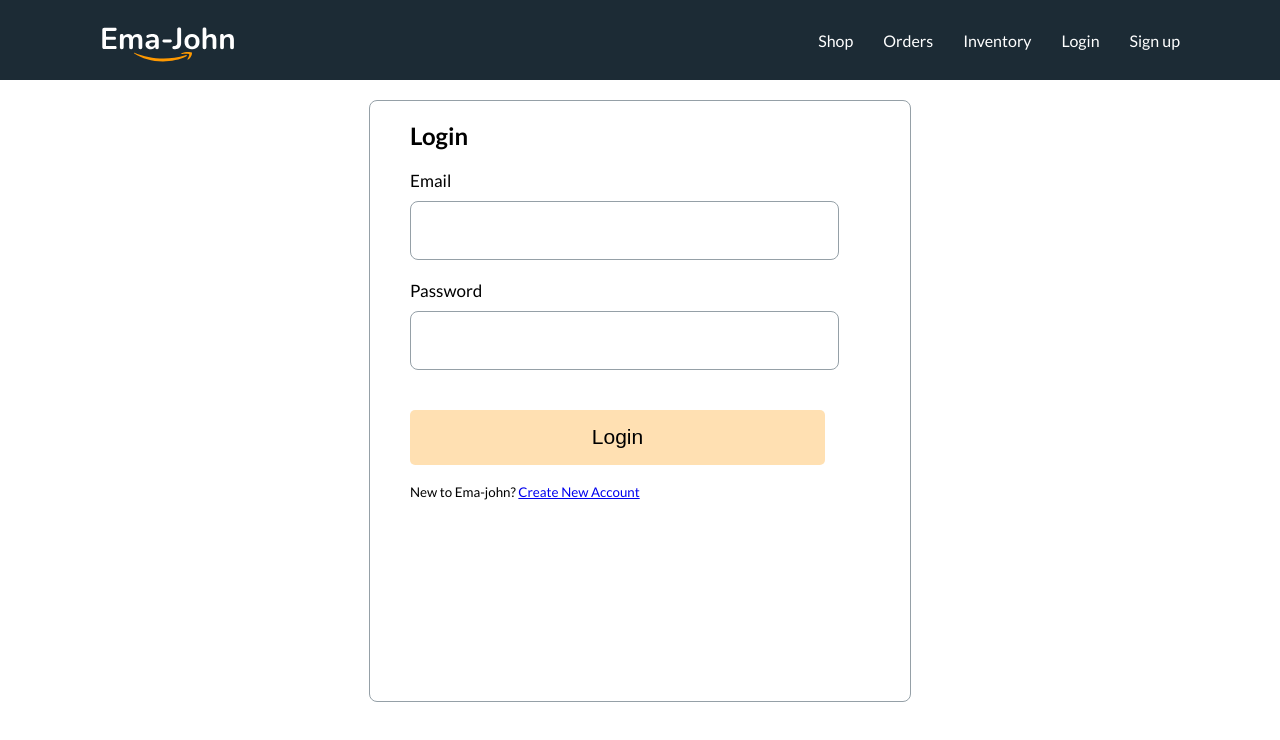
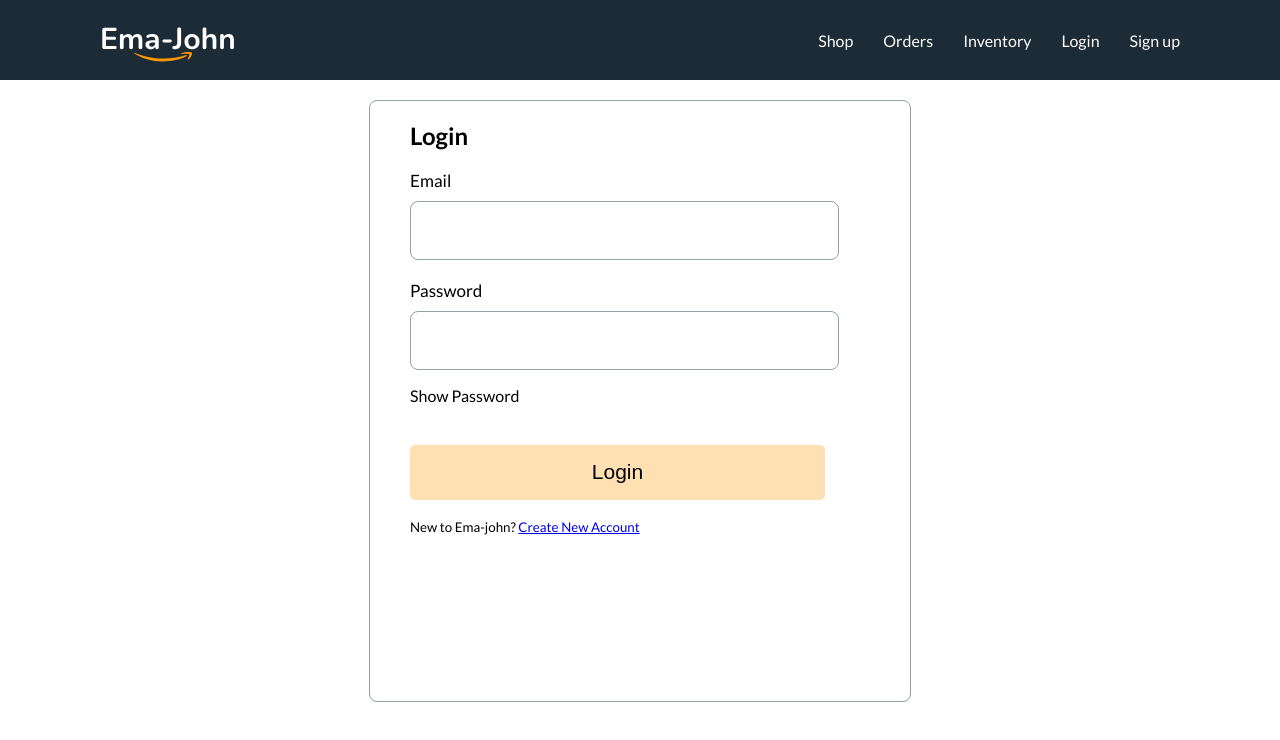
Before and after one commit to Mehedihasan023/ema-john-with-react, a React (Vite) app: page /login in a window 1280 px wide. Shown: the top 740 px of the page. Built offline with nearby package versions, Linux system fonts and the light colour scheme; no server answers.

Commit message:
add show and hide password

```diff
--- a/src/components/Login/Login.jsx
+++ b/src/components/Login/Login.jsx
@@ -1,9 +1,10 @@
 /* eslint-disable no-unused-vars */
-import React, { useContext } from 'react';
+import React, { useContext, useState } from 'react';
 import { Link, useLocation, useNavigate } from 'react-router-dom';
 import './Login.css'
 import { AuthContext } from '../providers/AuthProvider';
 const Login = () => {
+    const [show,setShow] = useState(false);
     const {signIn} = useContext(AuthContext);
     const navigate = useNavigate();
     const location = useLocation();
@@ -44,7 +45,13 @@ const Login = () => {
             </div>
             <div className='form-control'>
                 <label htmlFor="">Password</label>
-                <input type="password" name="password" id="" required/>
+                <input type={show? "text" : "password"} name="password" id="" required/>
+                <p onClick={()=> setShow(!show)}>
+                {
+                    show? <span>Hide Password</span> : <span>Show Password</span>
+                }
+                    <small></small>
+                </p>
             </div>
             <input className='btn-submit' type="submit" value="Login" />
          </form>
```
Also changed, not shown: firebase.json (added), 1 other file (tests, documents, lock files or other folders).
